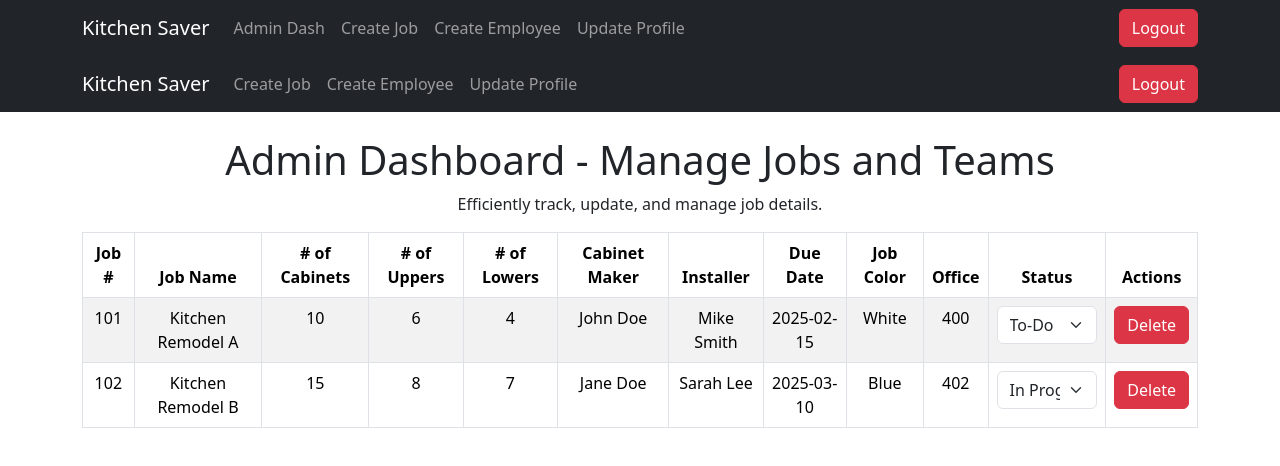
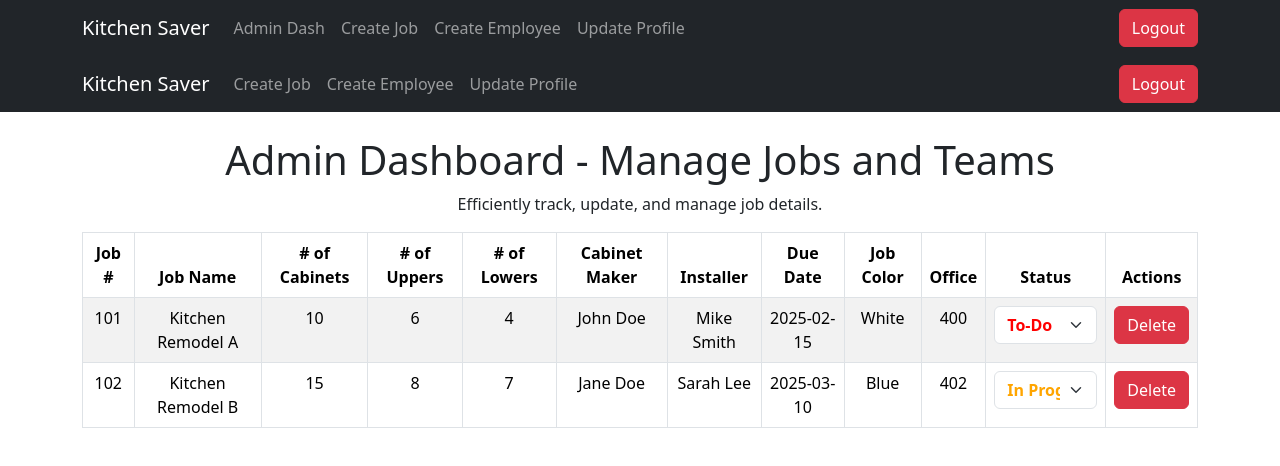
Before and after one commit to Hhertilien1/KitchenSaver, a React (Create React App) app: page /admindash in a window 1280 px wide. Shown: the top 466 px of the page. Built offline with nearby package versions, Linux system fonts and the light colour scheme.

Commit message:
saved status colors

```diff
--- a/src/Components/AdminDash.js
+++ b/src/Components/AdminDash.js
@@ -39,6 +39,19 @@ const AdminDash = () => {
     }
   };
 
+
+  const getStatusColor = (status) => {
+    switch (status) {
+      case "To-Do":
+        return "red";
+      case "In Progress":
+        return "orange";
+      case "Completed":
+        return "green";
+      default:
+        return "black";
+    }
+  };
   return (
     <>
    <Navbar bg="dark" variant="dark" expand="lg">
@@ -95,6 +108,10 @@ const AdminDash = () => {
                       updatedJobs[index].status = e.target.value;
                       setJobs(updatedJobs);
                     }}
+                    style={{
+                        color: getStatusColor(job.status),
+                        fontWeight: "bold",
+                      }}
                   >
                     <option value="To-Do">To-Do</option>
                     <option value="In Progress">In Progress</option>
```
